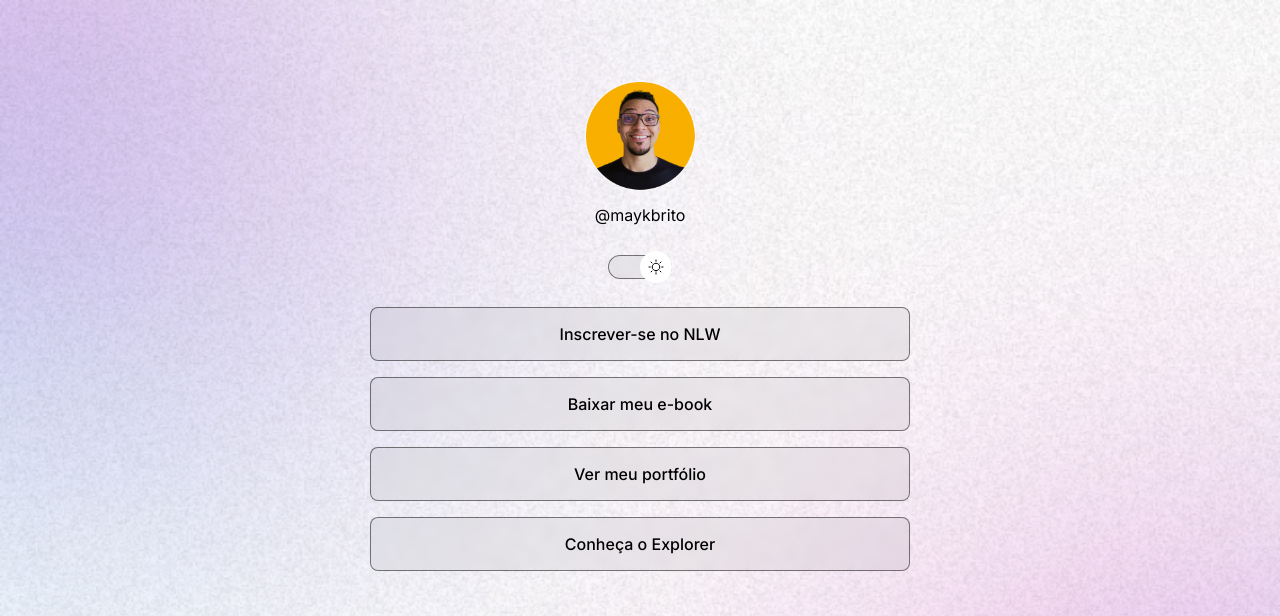
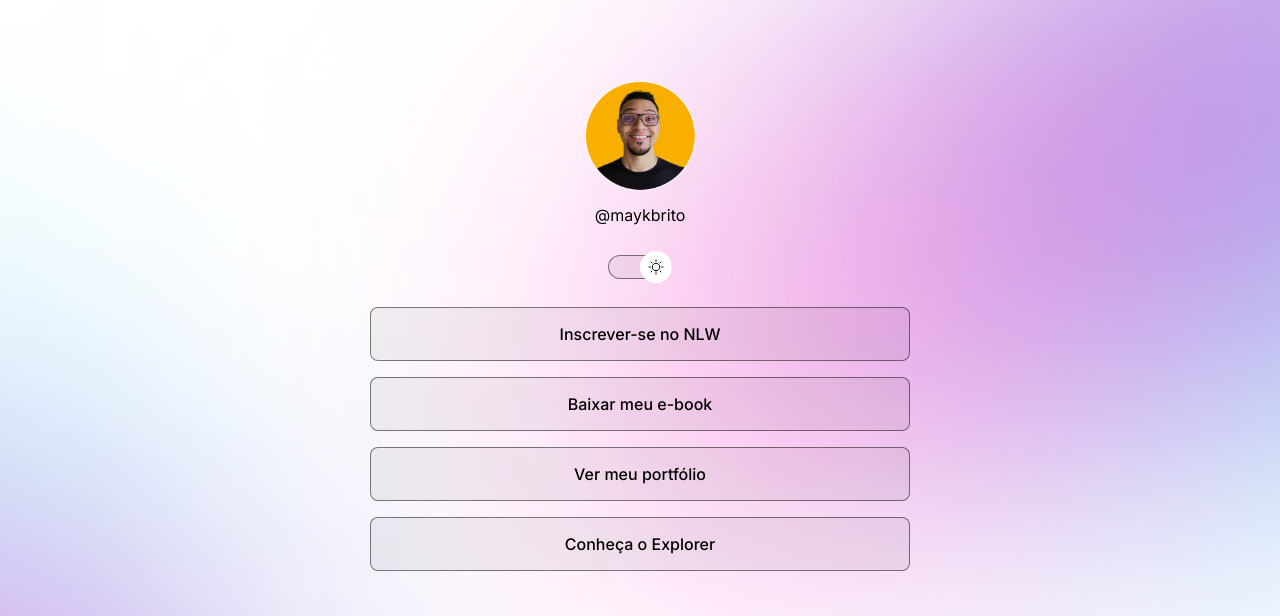
Before and after one commit to JosuePSST/projetoportfolio, a plain HTML site: page index.html in a window 1280 px wide. Shown: the top 616 px of the page. Drawn offline with nearby package versions, Linux system fonts and the light colour scheme.

Commit message:
change background based on media queries

```diff
--- a/style.css
+++ b/style.css
@@ -34,6 +34,7 @@ body {
 
   /* background: color image repeat position/size */
   background: var(--bg-url) no-repeat top center/cover;
+  height: 100vh;
 }
 
 body * {
@@ -176,3 +177,12 @@ footer {
   text-align: center;
   font-size: 14px;
 }
+
+@media (min-width: 700px) {
+  :root {
+    --bg-url: url(./assets/bg-destktop.jpg);
+  }
+  .light {
+    --bg-url: url(./assets/bg-desktop-light.jpg);
+  }
+}
```
